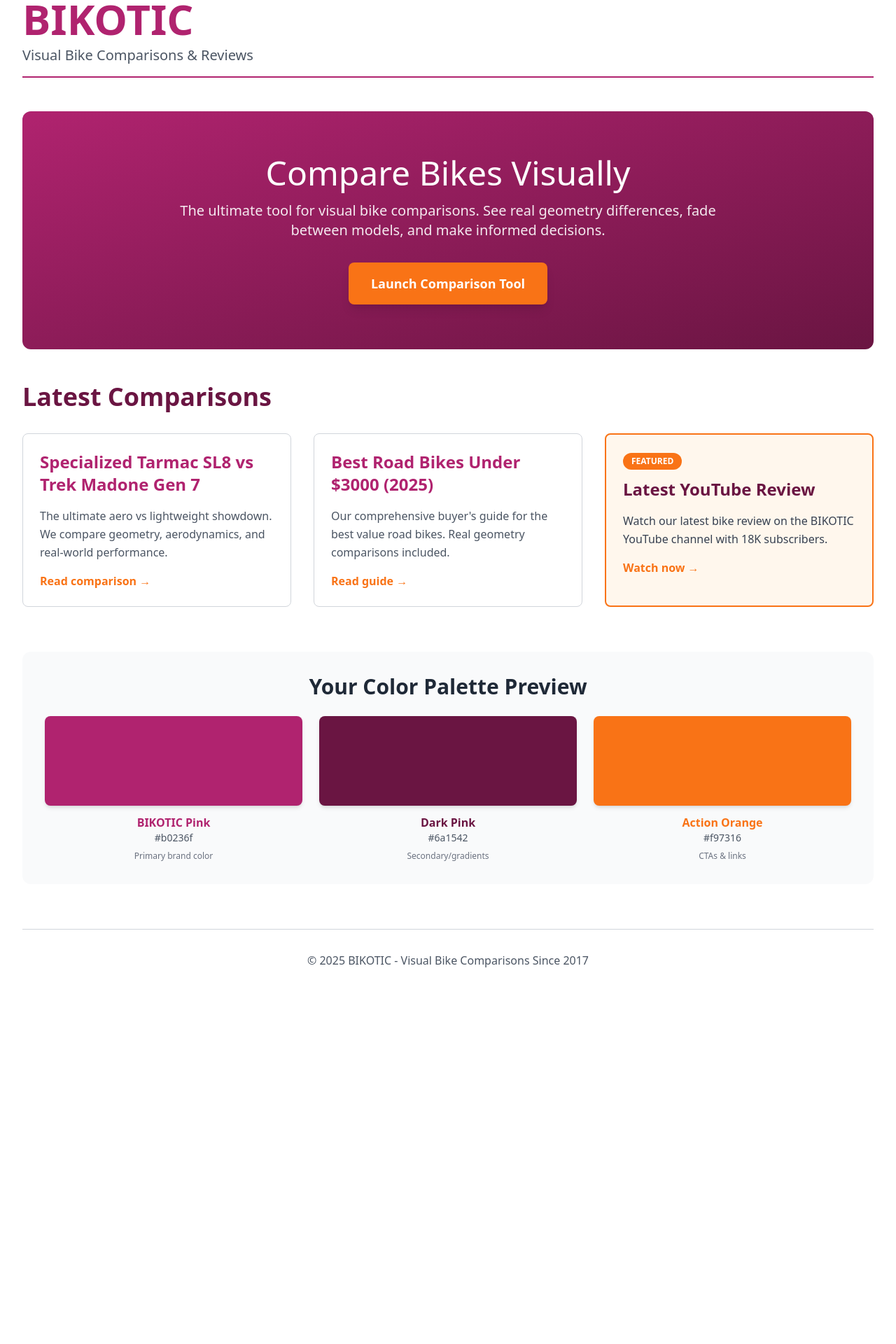
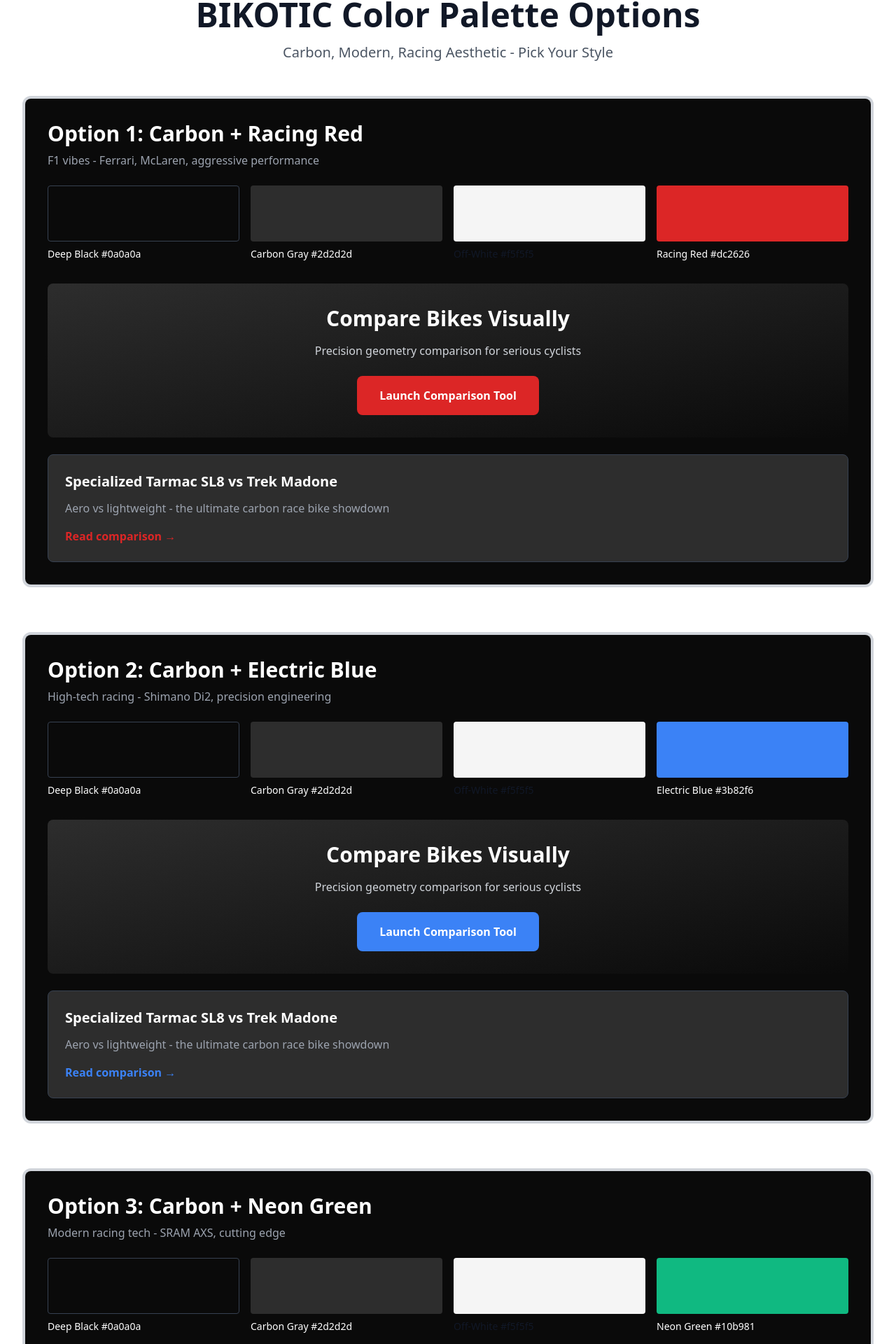
Before and after one commit to maccavamzoo/bikotic-genesis, a Next.js app: page / in a window 1280 px wide. Shown: the part 35-1955 px from the top of the page at 70% size. Before the commit the page ends 1451 px from the top, so only its background shows below. Built offline with nearby package versions, Linux system fonts and the light colour scheme.

Commit message:
Update page.tsx

```diff
--- a/app/page.tsx
+++ b/app/page.tsx
@@ -1,117 +1,207 @@
 export default function Home() {
   return (
-    <main className="min-h-screen p-4 md:p-8 font-sans max-w-7xl mx-auto">
-      {/* Header */}
-      <header className="border-b-2 border-bikotic-pink pb-4 mb-8 md:mb-12">
-        <h1 className="text-4xl md:text-5xl lg:text-6xl m-0 text-bikotic-pink font-bold">
-          BIKOTIC
-        </h1>
-        <p className="text-lg md:text-xl mt-2 text-gray-600">
-          Visual Bike Comparisons & Reviews
-        </p>
-      </header>
+    <main className="min-h-screen bg-white p-4 md:p-8">
+      <div className="max-w-7xl mx-auto">
 
-      {/* Hero Section - Shows pink gradient */}
-      <section className="bg-gradient-to-br from-bikotic-pink to-bikotic-dark-pink text-white p-8 md:p-12 lg:p-16 rounded-xl mb-8 md:mb-12 text-center">
-        <h2 className="text-3xl md:text-4xl lg:text-5xl mb-4">
-          Compare Bikes Visually
-        </h2>
-        <p className="text-lg md:text-xl mb-6 md:mb-8 opacity-90 max-w-3xl mx-auto">
-          The ultimate tool for visual bike comparisons. See real geometry differences, fade between models, and make informed decisions.
-        </p>
-        {/* Orange CTA button */}
-        <button className="bg-bikotic-orange text-white border-none px-6 md:px-8 py-3 md:py-4 text-base md:text-lg font-bold rounded-lg cursor-pointer hover:bg-orange-600 transition-all shadow-lg hover:shadow-xl">
-          Launch Comparison Tool
-        </button>
-      </section>
+        {/* Title */}
+        <div className="text-center mb-12">
+          <h1 className="text-4xl md:text-5xl font-bold text-gray-900 mb-4">
+            BIKOTIC Color Palette Options
+          </h1>
+          <p className="text-xl text-gray-600">
+            Carbon, Modern, Racing Aesthetic - Pick Your Style
+          </p>
+        </div>
 
-      {/* Featured Content */}
-      <section>
-        <h2 className="text-2xl md:text-3xl lg:text-4xl mb-6 md:mb-8 text-bikotic-dark-pink font-bold">
-          Latest Comparisons
-        </h2>
+        {/* OPTION 1: Carbon + Racing Red */}
+        <section className="mb-16 rounded-xl overflow-hidden border-4 border-gray-300">
+          <div className="bg-[#0a0a0a] text-white p-8">
+            <div className="mb-6">
+              <h2 className="text-3xl font-bold mb-2">Option 1: Carbon + Racing Red</h2>
+              <p className="text-gray-400">F1 vibes - Ferrari, McLaren, aggressive performance</p>
+            </div>
 
-        <div className="grid grid-cols-1 md:grid-cols-2 lg:grid-cols-3 gap-6 md:gap-8">
-          {/* Article Card 1 */}
-          <article className="border border-gray-300 rounded-lg p-6 hover:shadow-lg transition-shadow hover:border-bikotic-pink">
-            <h3 className="text-xl md:text-2xl mb-4 text-bikotic-pink font-semibold">
-              Specialized Tarmac SL8 vs Trek Madone Gen 7
-            </h3>
-            <p className="text-gray-600 leading-relaxed mb-4">
-              The ultimate aero vs lightweight showdown. We compare geometry, aerodynamics, and real-world performance.
-            </p>
-            <a href="#" className="text-bikotic-orange no-underline font-semibold hover:underline inline-flex items-center gap-1">
-              Read comparison →
-            </a>
-          </article>
+            {/* Color swatches */}
+            <div className="grid grid-cols-2 md:grid-cols-4 gap-4 mb-8">
+              <div>
+                <div className="h-20 bg-[#0a0a0a] border border-gray-700 rounded mb-2"></div>
+                <p className="text-sm">Deep Black #0a0a0a</p>
+              </div>
+              <div>
+                <div className="h-20 bg-[#2d2d2d] rounded mb-2"></div>
+                <p className="text-sm">Carbon Gray #2d2d2d</p>
+              </div>
+              <div>
+                <div className="h-20 bg-[#f5f5f5] rounded mb-2"></div>
+                <p className="text-sm text-gray-900">Off-White #f5f5f5</p>
+              </div>
+              <div>
+                <div className="h-20 bg-[#dc2626] rounded mb-2"></div>
+                <p className="text-sm">Racing Red #dc2626</p>
+              </div>
+            </div>
 
-          {/* Article Card 2 */}
-          <article className="border border-gray-300 rounded-lg p-6 hover:shadow-lg transition-shadow hover:border-bikotic-pink">
-            <h3 className="text-xl md:text-2xl mb-4 text-bikotic-pink font-semibold">
-              Best Road Bikes Under $3000 (2025)
-            </h3>
-            <p className="text-gray-600 leading-relaxed mb-4">
-              Our comprehensive buyer's guide for the best value road bikes. Real geometry comparisons included.
-            </p>
-            <a href="#" className="text-bikotic-orange no-underline font-semibold hover:underline inline-flex items-center gap-1">
-              Read guide →
-            </a>
-          </article>
+            {/* Sample hero */}
+            <div className="bg-gradient-to-br from-[#2d2d2d] to-[#0a0a0a] p-8 rounded-lg text-center mb-6">
+              <h3 className="text-3xl font-bold mb-4">Compare Bikes Visually</h3>
+              <p className="text-gray-300 mb-6">Precision geometry comparison for serious cyclists</p>
+              <button className="bg-[#dc2626] text-white px-8 py-4 rounded-lg font-bold hover:bg-red-700 transition-colors">
+                Launch Comparison Tool
+              </button>
+            </div>
 
-          {/* Article Card 3 - With orange accent background */}
-          <article className="border-2 border-bikotic-orange rounded-lg p-6 bg-orange-50 hover:shadow-lg transition-shadow">
-            <div className="inline-block bg-bikotic-orange text-white text-xs font-bold px-3 py-1 rounded-full mb-3">
-              FEATURED
+            {/* Sample card */}
+            <div className="bg-[#2d2d2d] p-6 rounded-lg border border-gray-700">
+              <h4 className="text-xl font-bold mb-3 text-white">Specialized Tarmac SL8 vs Trek Madone</h4>
+              <p className="text-gray-400 mb-4">Aero vs lightweight - the ultimate carbon race bike showdown</p>
+              <a href="#" className="text-[#dc2626] font-semibold hover:underline">Read comparison →</a>
             </div>
-            <h3 className="text-xl md:text-2xl mb-4 text-bikotic-dark-pink font-semibold">
-              Latest YouTube Review
-            </h3>
-            <p className="text-gray-700 leading-relaxed mb-4">
-              Watch our latest bike review on the BIKOTIC YouTube channel with 18K subscribers.
-            </p>
-            <a href="#" className="text-bikotic-orange no-underline font-semibold hover:underline inline-flex items-center gap-1">
-              Watch now →
-            </a>
-          </article>
-        </div>
-      </section>
+          </div>
+        </section>
 
-      {/* Color Palette Preview Section */}
-      <section className="mt-12 md:mt-16 p-8 bg-gray-50 rounded-xl">
-        <h2 className="text-2xl md:text-3xl mb-6 text-gray-800 font-bold text-center">
-          Your Color Palette Preview
-        </h2>
-        <div className="grid grid-cols-1 md:grid-cols-3 gap-6">
-          {/* Pink */}
-          <div className="text-center">
-            <div className="w-full h-32 bg-bikotic-pink rounded-lg mb-3 shadow-md"></div>
-            <p className="font-bold text-bikotic-pink">BIKOTIC Pink</p>
-            <p className="text-sm text-gray-600">#b0236f</p>
-            <p className="text-xs text-gray-500 mt-2">Primary brand color</p>
+        {/* OPTION 2: Carbon + Electric Blue */}
+        <section className="mb-16 rounded-xl overflow-hidden border-4 border-gray-300">
+          <div className="bg-[#0a0a0a] text-white p-8">
+            <div className="mb-6">
+              <h2 className="text-3xl font-bold mb-2">Option 2: Carbon + Electric Blue</h2>
+              <p className="text-gray-400">High-tech racing - Shimano Di2, precision engineering</p>
+            </div>
+
+            {/* Color swatches */}
+            <div className="grid grid-cols-2 md:grid-cols-4 gap-4 mb-8">
+              <div>
+                <div className="h-20 bg-[#0a0a0a] border border-gray-700 rounded mb-2"></div>
+                <p className="text-sm">Deep Black #0a0a0a</p>
+              </div>
+              <div>
+                <div className="h-20 bg-[#2d2d2d] rounded mb-2"></div>
+                <p className="text-sm">Carbon Gray #2d2d2d</p>
+              </div>
+              <div>
+                <div className="h-20 bg-[#f5f5f5] rounded mb-2"></div>
+                <p className="text-sm text-gray-900">Off-White #f5f5f5</p>
+              </div>
+              <div>
+                <div className="h-20 bg-[#3b82f6] rounded mb-2"></div>
+                <p className="text-sm">Electric Blue #3b82f6</p>
+              </div>
+            </div>
+
+            {/* Sample hero */}
+            <div className="bg-gradient-to-br from-[#2d2d2d] to-[#0a0a0a] p-8 rounded-lg text-center mb-6">
+              <h3 className="text-3xl font-bold mb-4">Compare Bikes Visually</h3>
+              <p className="text-gray-300 mb-6">Precision geometry comparison for serious cyclists</p>
+              <button className="bg-[#3b82f6] text-white px-8 py-4 rounded-lg font-bold hover:bg-blue-600 transition-colors">
+                Launch Comparison Tool
+              </button>
+            </div>
+
+            {/* Sample card */}
+            <div className="bg-[#2d2d2d] p-6 rounded-lg border border-gray-700">
+              <h4 className="text-xl font-bold mb-3 text-white">Specialized Tarmac SL8 vs Trek Madone</h4>
+              <p className="text-gray-400 mb-4">Aero vs lightweight - the ultimate carbon race bike showdown</p>
+              <a href="#" className="text-[#3b82f6] font-semibold hover:underline">Read comparison →</a>
+            </div>
           </div>
+        </section>
 
-          {/* Dark Pink */}
-          <div className="text-center">
-            <div className="w-full h-32 bg-bikotic-dark-pink rounded-lg mb-3 shadow-md"></div>
-            <p className="font-bold text-bikotic-dark-pink">Dark Pink</p>
-            <p className="text-sm text-gray-600">#6a1542</p>
-            <p className="text-xs text-gray-500 mt-2">Secondary/gradients</p>
+        {/* OPTION 3: Carbon + Neon Green */}
+        <section className="mb-16 rounded-xl overflow-hidden border-4 border-gray-300">
+          <div className="bg-[#0a0a0a] text-white p-8">
+            <div className="mb-6">
+              <h2 className="text-3xl font-bold mb-2">Option 3: Carbon + Neon Green</h2>
+              <p className="text-gray-400">Modern racing tech - SRAM AXS, cutting edge</p>
+            </div>
+
+            {/* Color swatches */}
+            <div className="grid grid-cols-2 md:grid-cols-4 gap-4 mb-8">
+              <div>
+                <div className="h-20 bg-[#0a0a0a] border border-gray-700 rounded mb-2"></div>
+                <p className="text-sm">Deep Black #0a0a0a</p>
+              </div>
+              <div>
+                <div className="h-20 bg-[#2d2d2d] rounded mb-2"></div>
+                <p className="text-sm">Carbon Gray #2d2d2d</p>
+              </div>
+              <div>
+                <div className="h-20 bg-[#f5f5f5] rounded mb-2"></div>
+                <p className="text-sm text-gray-900">Off-White #f5f5f5</p>
+              </div>
+              <div>
+                <div className="h-20 bg-[#10b981] rounded mb-2"></div>
+                <p className="text-sm">Neon Green #10b981</p>
+              </div>
+            </div>
+
+            {/* Sample hero */}
+            <div className="bg-gradient-to-br from-[#2d2d2d] to-[#0a0a0a] p-8 rounded-lg text-center mb-6">
+              <h3 className="text-3xl font-bold mb-4">Compare Bikes Visually</h3>
+              <p className="text-gray-300 mb-6">Precision geometry comparison for serious cyclists</p>
+              <button className="bg-[#10b981] text-white px-8 py-4 rounded-lg font-bold hover:bg-green-600 transition-colors">
+                Launch Comparison Tool
+              </button>
+            </div>
+
+            {/* Sample card */}
+            <div className="bg-[#2d2d2d] p-6 rounded-lg border border-gray-700">
+              <h4 className="text-xl font-bold mb-3 text-white">Specialized Tarmac SL8 vs Trek Madone</h4>
+              <p className="text-gray-400 mb-4">Aero vs lightweight - the ultimate carbon race bike showdown</p>
+              <a href="#" className="text-[#10b981] font-semibold hover:underline">Read comparison →</a>
+            </div>
           </div>
+        </section>
 
-          {/* Orange */}
-          <div className="text-center">
-            <div className="w-full h-32 bg-bikotic-orange rounded-lg mb-3 shadow-md"></div>
-            <p className="font-bold text-bikotic-orange">Action Orange</p>
-            <p className="text-sm text-gray-600">#f97316</p>
-            <p className="text-xs text-gray-500 mt-2">CTAs & links</p>
+        {/* OPTION 4: Matte Carbon Minimalist */}
+        <section className="mb-16 rounded-xl overflow-hidden border-4 border-gray-300">
+          <div className="bg-[#111111] text-white p-8">
+            <div className="mb-6">
+              <h2 className="text-3xl font-bold mb-2">Option 4: Matte Carbon Minimalist</h2>
+              <p className="text-[#a3a3a3]">Ultra premium - Cervelo, Pinarello, understated luxury</p>
+            </div>
+
+            {/* Color swatches */}
+            <div className="grid grid-cols-2 md:grid-cols-5 gap-4 mb-8">
+              <div>
+                <div className="h-20 bg-[#111111] border border-gray-700 rounded mb-2"></div>
+                <p className="text-sm">Matte Black #111111</p>
+              </div>
+              <div>
+                <div className="h-20 bg-[#1f1f1f] rounded mb-2"></div>
+                <p className="text-sm">Carbon #1f1f1f</p>
+              </div>
+              <div>
+                <div className="h-20 bg-[#e5e5e5] rounded mb-2"></div>
+                <p className="text-sm text-gray-900">Soft White #e5e5e5</p>
+              </div>
+              <div>
+                <div className="h-20 bg-[#737373] rounded mb-2"></div>
+                <p className="text-sm">Metal Gray #737373</p>
+              </div>
+              <div>
+                <div className="h-20 bg-[#dc2626] rounded mb-2"></div>
+                <p className="text-sm">Red Accent #dc2626</p>
+              </div>
+            </div>
+
+            {/* Sample hero */}
+            <div className="bg-gradient-to-br from-[#1f1f1f] to-[#111111] p-8 rounded-lg text-center mb-6 border border-[#2d2d2d]">
+              <h3 className="text-3xl font-bold mb-4 text-[#e5e5e5]">Compare Bikes Visually</h3>
+              <p className="text-[#a3a3a3] mb-6">Precision geometry comparison for serious cyclists</p>
+              <button className="bg-[#737373] text-white px-8 py-4 rounded-lg font-bold hover:bg-[#525252] transition-colors border border-[#525252]">
+                Launch Comparison Tool
+              </button>
+            </div>
+
+            {/* Sample card */}
+            <div className="bg-[#1f1f1f] p-6 rounded-lg border border-[#2d2d2d]">
+              <h4 className="text-xl font-bold mb-3 text-[#e5e5e5]">Specialized Tarmac SL8 vs Trek Madone</h4>
+              <p className="text-[#a3a3a3] mb-4">Aero vs lightweight - the ultimate carbon race bike showdown</p>
+              <a href="#" className="text-[#dc2626] font-semibold hover:underline">Read comparison →</a>
+            </div>
           </div>
-        </div>
-      </section>
+        </section>
 
-      {/* Footer */}
-      <footer className="mt-12 md:mt-16 pt-6 md:pt-8 border-t border-gray-300 text-gray-600 text-center">
-        <p>© 2025 BIKOTIC - Visual Bike Comparisons Since 2017</p>
-      </footer>
+      </div>
     </main>
   );
 }
```
